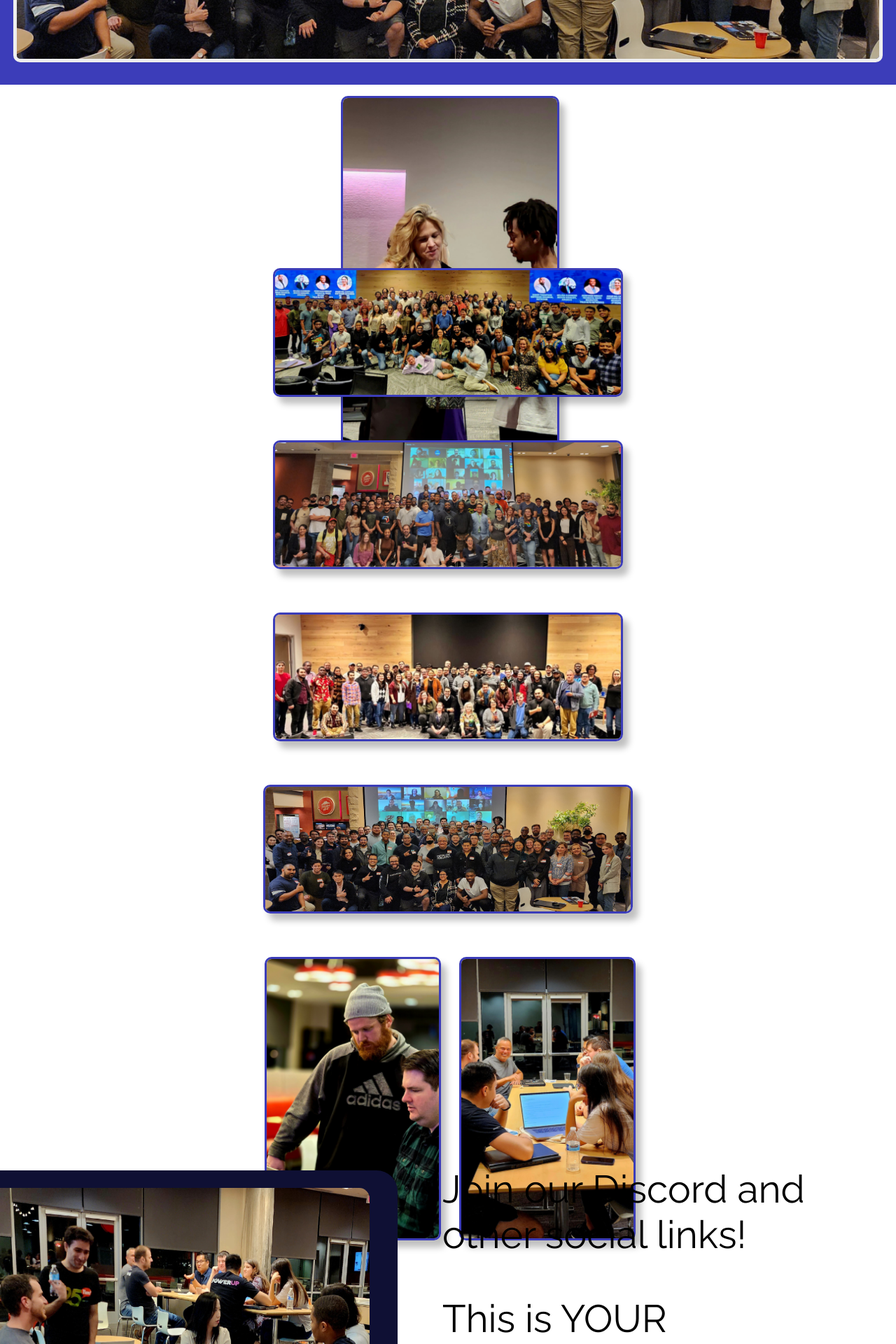
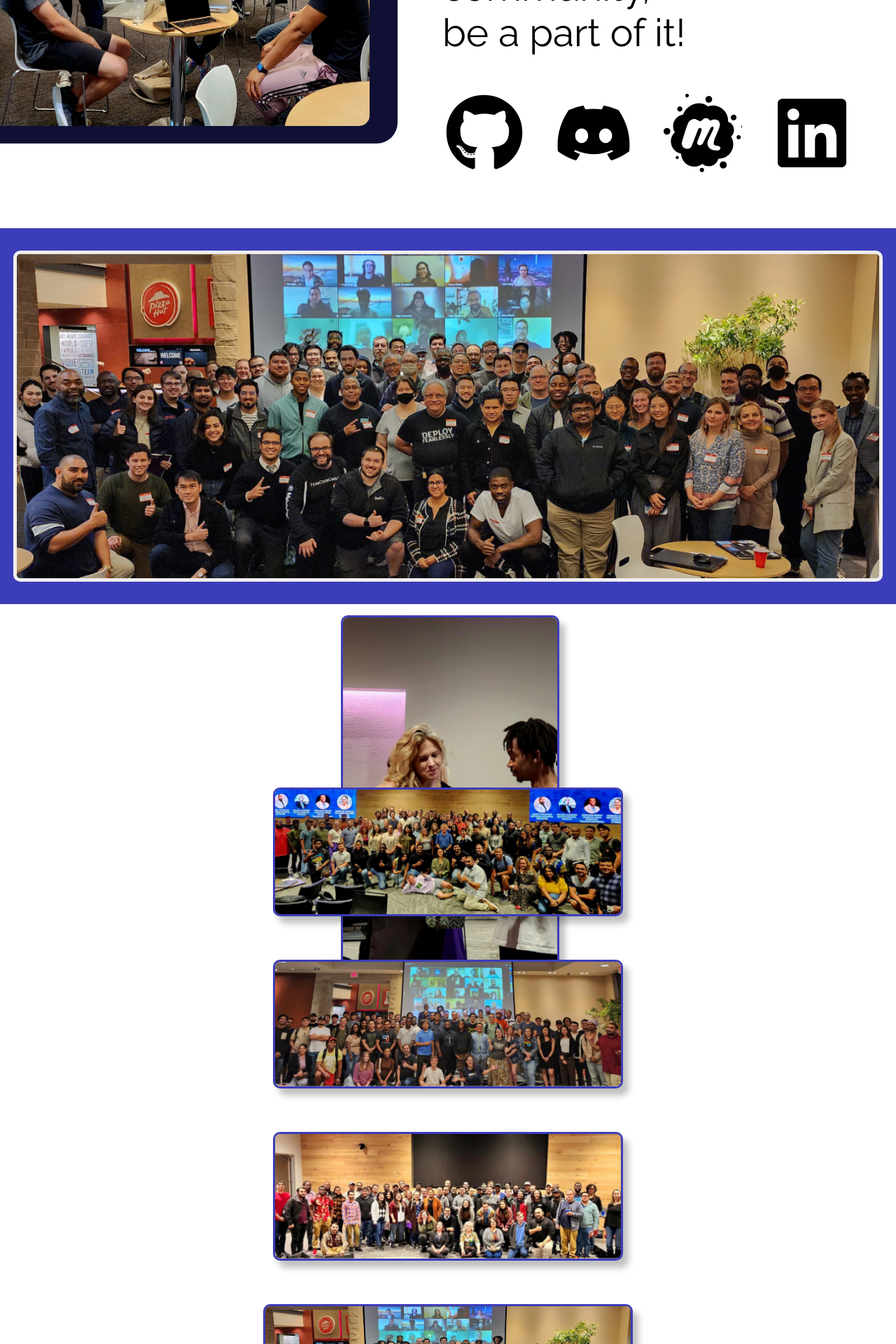
Before and after one commit to dallassoftwaredevelopers/DSDsite, a Next.js app: page / in a window 1280 px wide. Shown: the part 3040-4960 px from the top of the page at 70% size. Built offline with nearby package versions, Linux system fonts and the light colour scheme.

Commit message:
reposition social section

```diff
--- a/src/app/page.tsx
+++ b/src/app/page.tsx
@@ -83,9 +83,9 @@ export default function Home() {
       <HeroSection label={labelMap.lblHero} />
       <BannerSection label={labelMap} />
       <CardsSection label={labelMap} />
+      {isDesktop && <SocialSection socialData={socialData} />}
       <GroupPhotoSection label='' />
       <BentoSection />
-      {isDesktop && <SocialSection socialData={socialData} />}
     </main>
   );
 }
```
